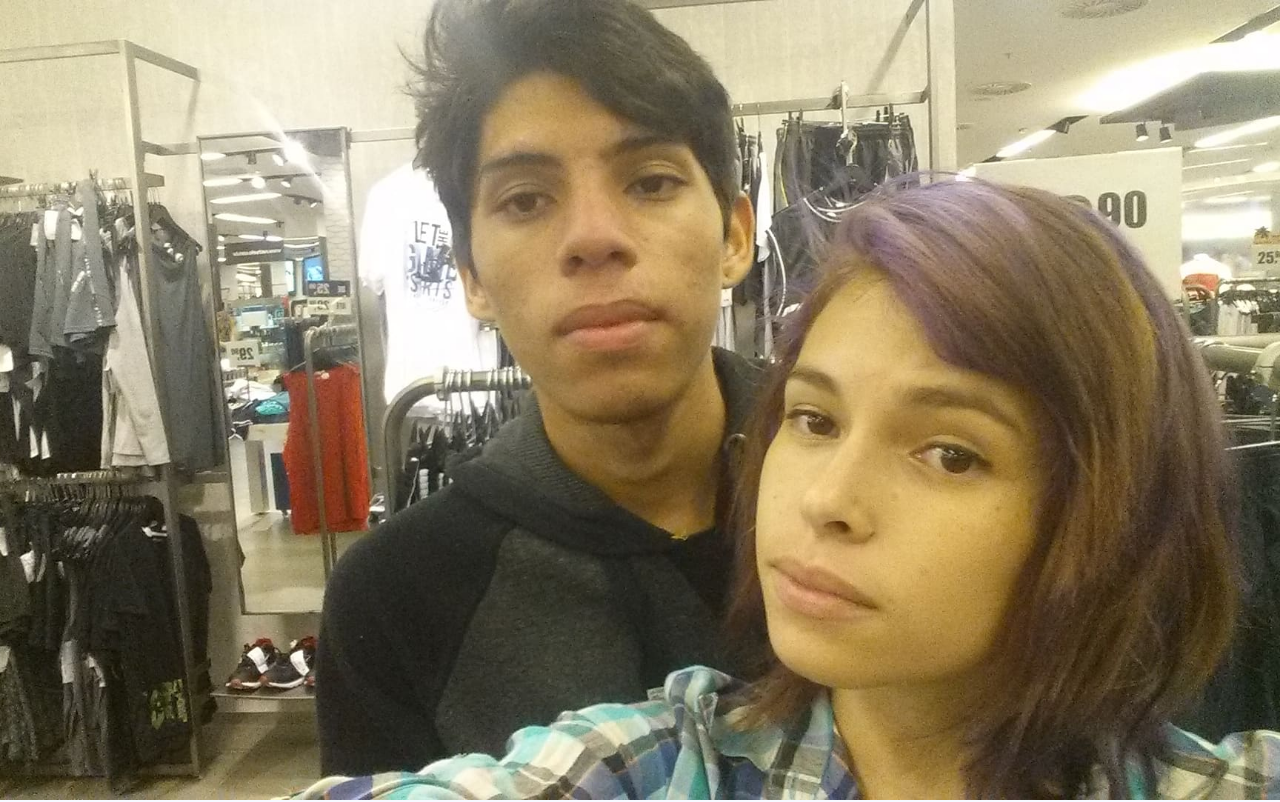
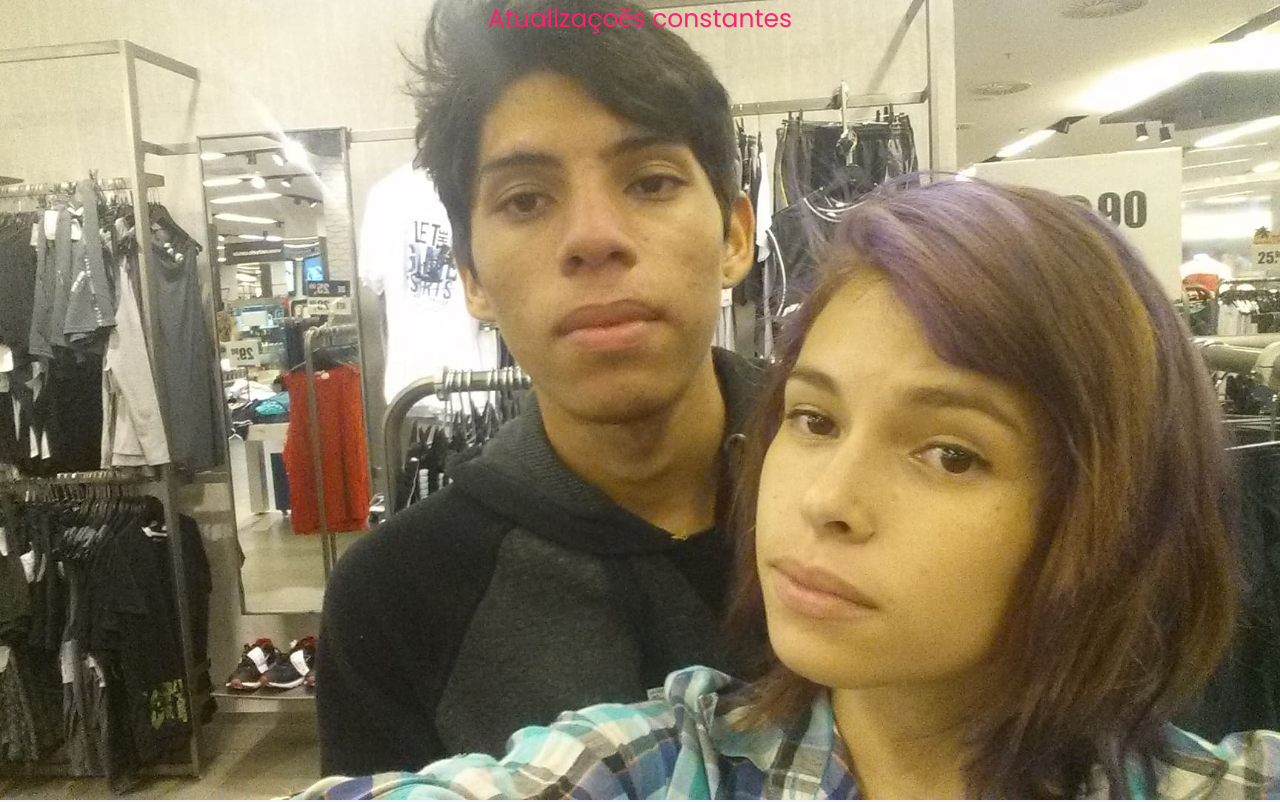
Before and after one commit to williamyalmeida/homenagem-meu-amor, a plain HTML site: page index.html in a window 1280 px wide. Shown: the top 802 px of the page. Drawn offline with Linux system fonts and the light colour scheme.

Commit message:
criando selector no css

```diff
--- a/style.css
+++ b/style.css
@@ -54,12 +54,24 @@ section {
 }
 
 .texto-destaque {
-
     font-size: 6rem;
 }
 
+
+
 section:nth-of-type(1) {
     background-image: url(imagens-otimizadas/imagem1.jpg);
+    position: relative;
+}
+
+section:nth-of-type(1)::after {
+    width: 100%;
+    content: 'Atualizaçoẽs constantes';
+    position: absolute;
+    display: flex;
+    justify-content: center;
+    font-size: 2.5rem;
+    color: #FF206E;
 }
 
 
```
